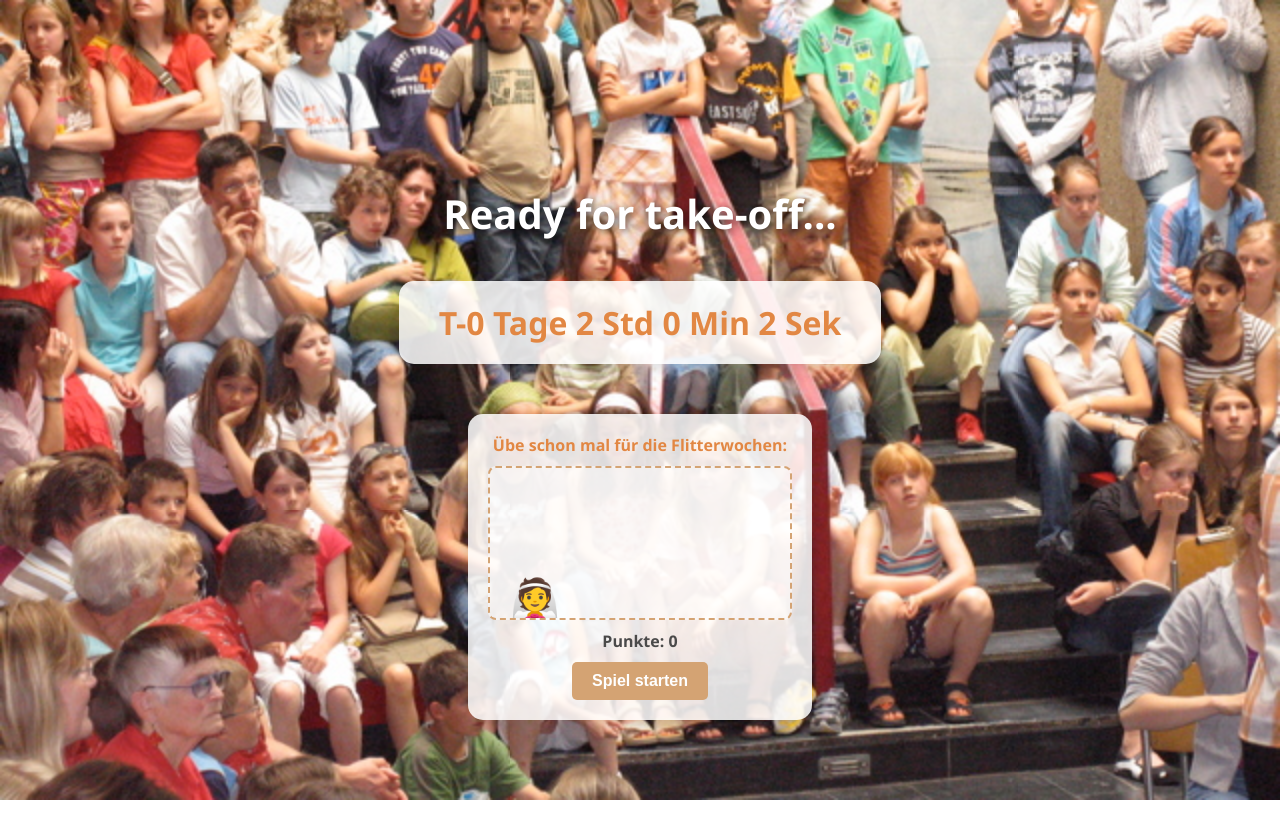
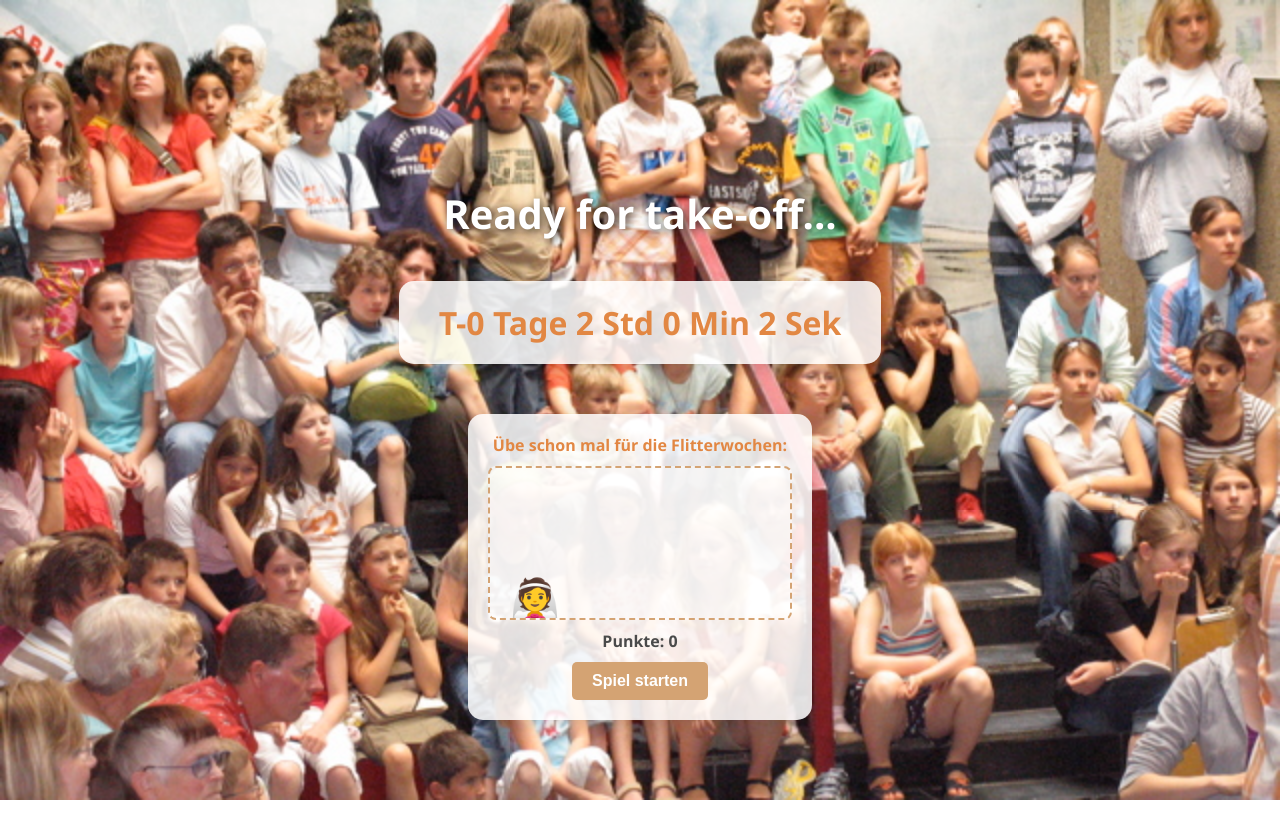
Before and after one commit to JonahNST/LiJo260516, a plain HTML site: page index.html in a window 1280 px wide. Drawn offline with Linux system fonts and the light colour scheme.

Commit message:
Minigame

```diff
--- a/index.html
+++ b/index.html
@@ -35,7 +35,7 @@
             background-size: cover;
 
             /* Wichtig: Hier steuerst du den Fokus des Bildes! */
-            background-position: center center;
+            background-position: center top;
             background-repeat: no-repeat;
         }
 
```
